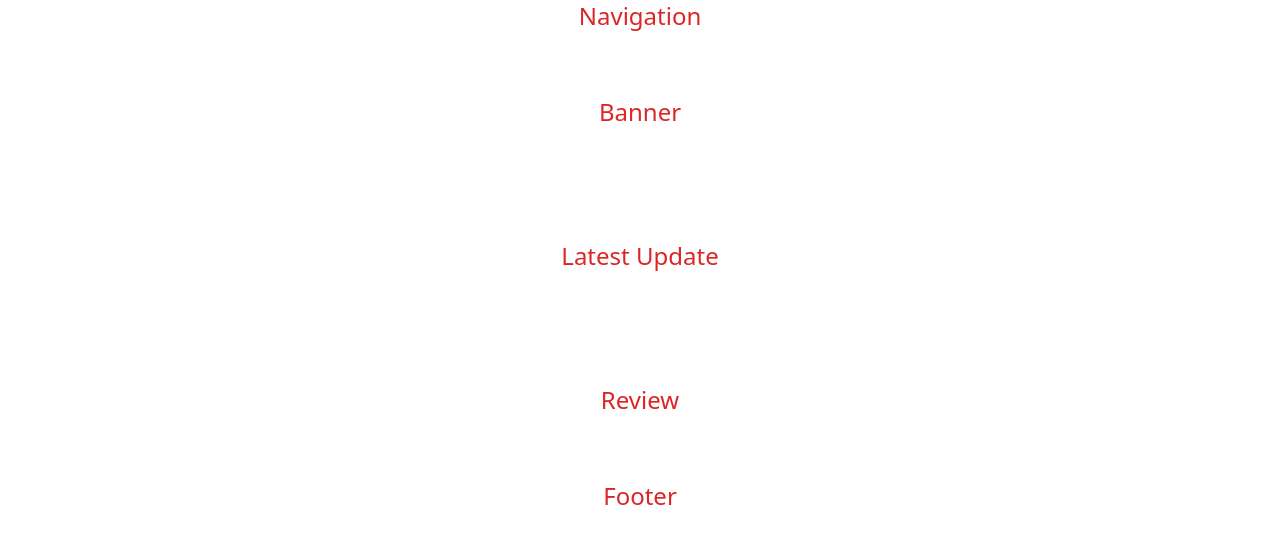
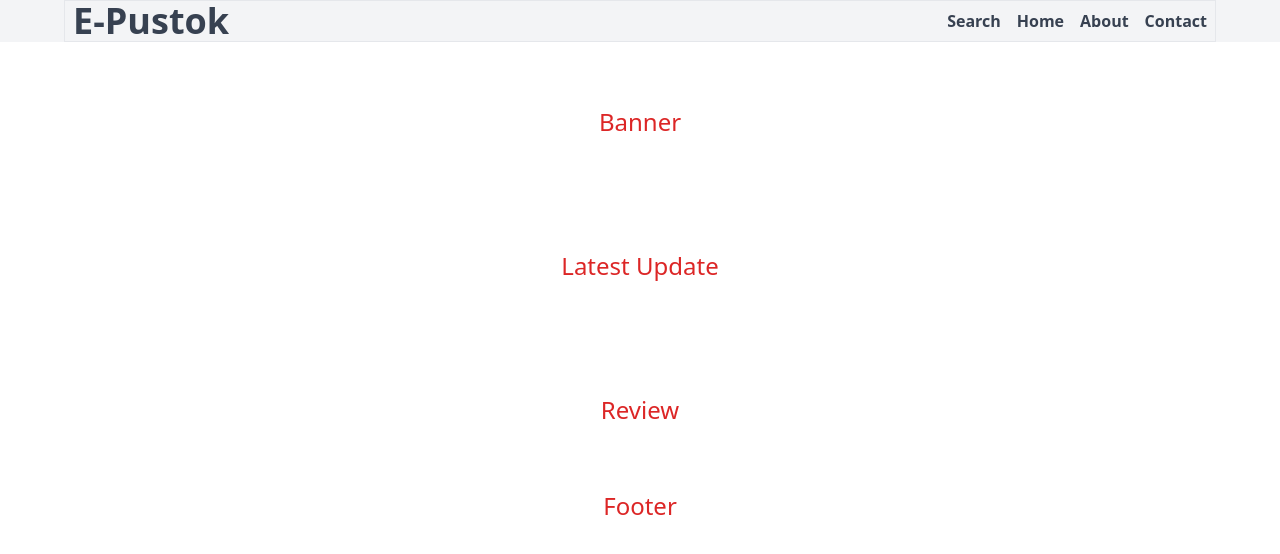
Before and after one commit to ano201/pustok, a Next.js app: page / in a window 1280 px wide. Shown: the top 554 px of the page. Built offline with nearby package versions, Linux system fonts and the light colour scheme.

Commit message:
starting with navigation

```diff
--- a/components/Shared/Navigation.js
+++ b/components/Shared/Navigation.js
@@ -1,8 +1,48 @@
+import Link from "next/link";
+
 const Navigation = () => {
   return (
-    <div>
-      <h1 className="text-center text-2xl text-red-600">Navigation</h1>
-    </div>
+    <>
+      <nav className=" bg-gray-100 text-gray-700">
+        <div className=" max-w-6xl border mx-auto">
+          <div className="flex justify-between">
+            <div>
+              <Link href="/">
+                <a className="content-center">
+                  {/* logo should be here */}
+                  <span className="font-extrabold px-2 py-1 text-4xl">
+                    E-Pustok
+                  </span>
+                </a>
+              </Link>
+            </div>
+            <div className="flex justify-between items-center">
+              <Link href="/">
+                <a className="content-center px-2 py-1 hover:bg-gray-400 rounded">
+                  {/* <img src={searchIcon} alt=""/> */}
+                  <span className="font-semibold text-2l">Search</span>
+                </a>
+              </Link>
+              <Link href="/">
+                <a className="font-semibold text-2l px-2 py-1 hover:bg-gray-400 rounded">
+                  Home
+                </a>
+              </Link>
+              <Link href="/about">
+                <a className="font-semibold text-2l px-2 py-1 hover:bg-gray-400 rounded">
+                  About
+                </a>
+              </Link>
+              <Link href="/contact">
+                <a className="font-semibold text-2l px-2 py-1 hover:bg-gray-400 rounded">
+                  Contact
+                </a>
+              </Link>
+            </div>
+          </div>
+        </div>
+      </nav>
+    </>
   );
 };
 
--- a/package.json
+++ b/package.json
@@ -3,11 +3,12 @@
   "private": true,
   "scripts": {
     "dev": "next dev",
-    "build": "next build && next exports",
+    "build": "next build && next export",
     "start": "next start",
     "lint": "next lint"
   },
   "dependencies": {
+    "firebase": "^9.6.1",
     "next": "12.0.7",
     "react": "17.0.2",
     "react-dom": "17.0.2"
```
Also changed, not shown: firebase.json (added), 2 other files (tests, documents, lock files or other folders).
